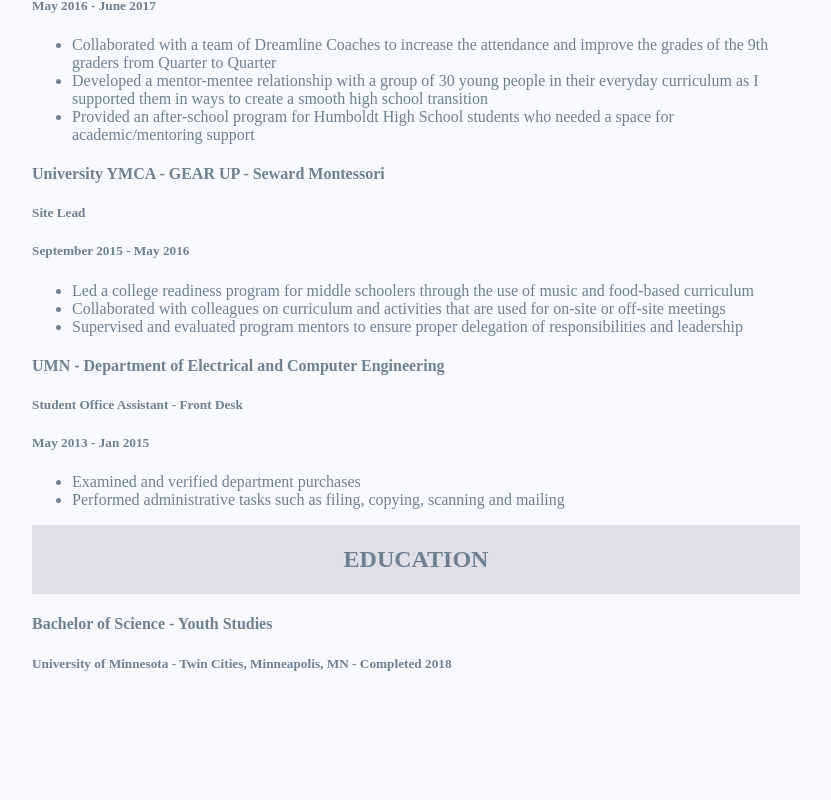
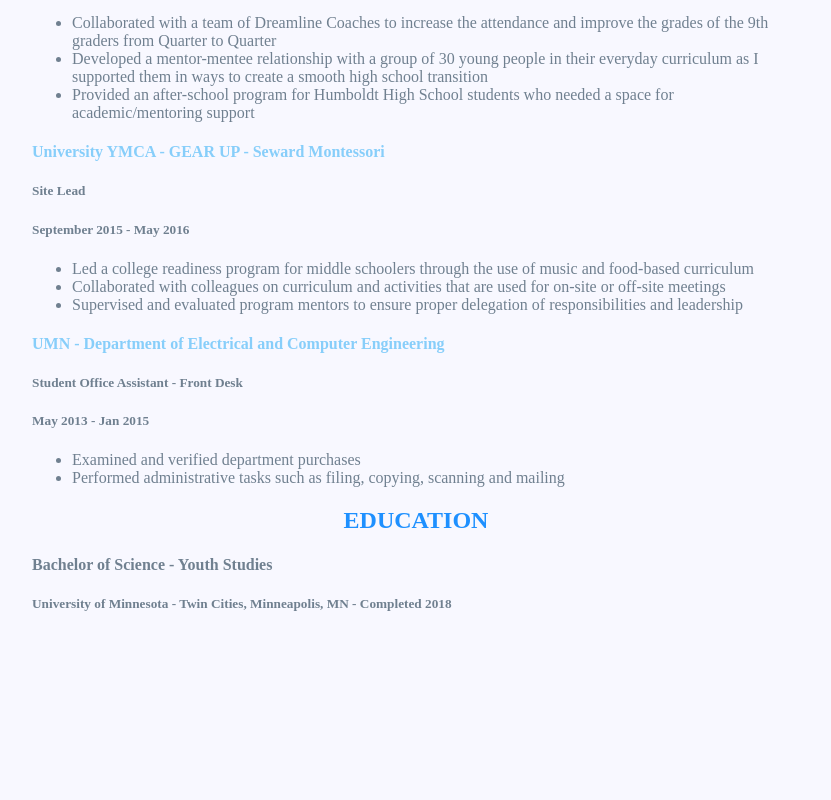
Before and after one commit to Xibbrahimovic/Xibbrahimovic.github.io, a plain HTML site: page index.html in a window 1280 px wide. Shown: the part 583-1383 px from the top of the page, without its empty margins (224-1055 px from the left). After the commit the page ends 1323 px from the top, so only its background shows below. Drawn offline with Linux system fonts and the light colour scheme.

Commit message:
Update style.css

```diff
--- a/style.css
+++ b/style.css
@@ -9,7 +9,9 @@
 .exp-header{
   text-align: center;
   text-transform: uppercase;
-  border-top: 1px solid #dddddd;
-  border-bottom: 1px solid #dddddd;
-  background-color: rgba(0,0,0, 0.1)
+  color: #1E90FF;
 }
+
+.place{
+  color: #87CEFA
+}
```
